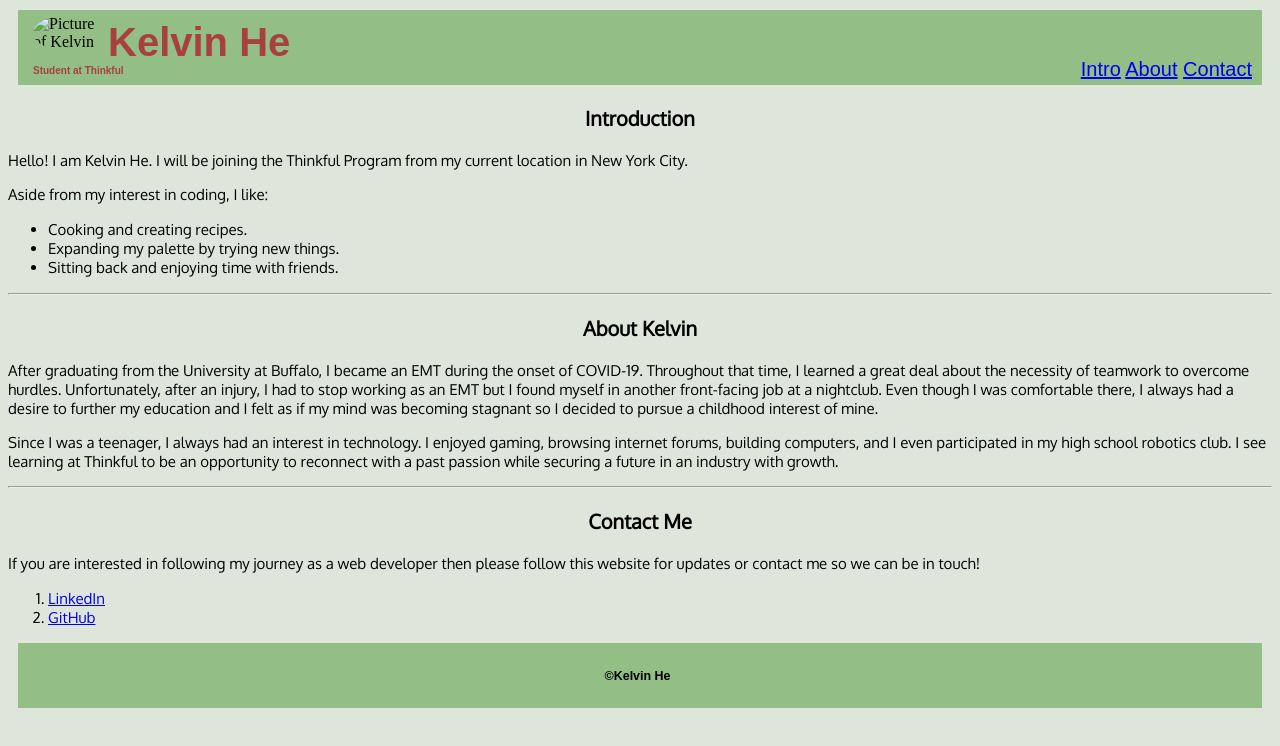
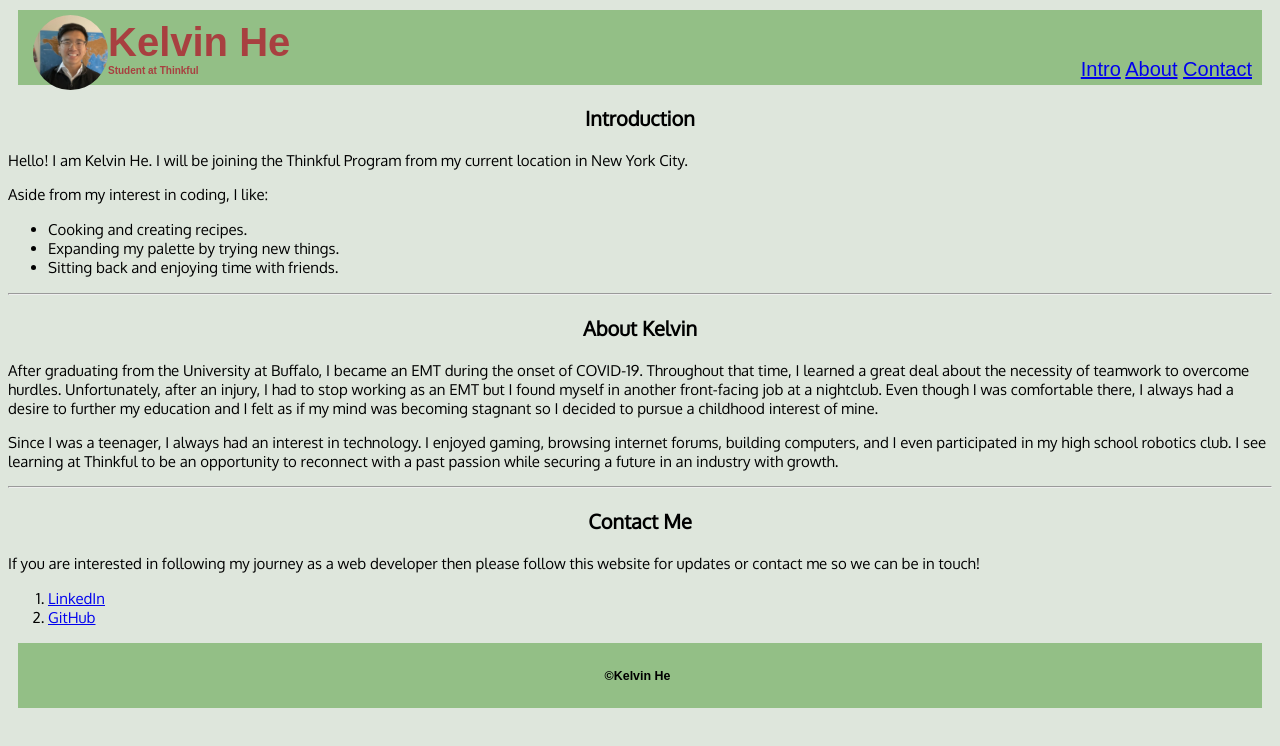
Before and after one commit to kelhe/Thinkful-Portfolio-Project, a plain HTML site: page index.html in a window 1280 px wide. Drawn offline with Linux system fonts and the light colour scheme; the site is published under a folder, as on GitHub Pages, so addresses that start at the root find nothing; a web font is replaced by a local one.

Commit message:
Update index.html

```diff
--- a/index.html
+++ b/index.html
@@ -12,7 +12,7 @@
 
 <body>
  <header class="box">
-   <img src="/images/photo.jpg" alt="Picture of Kelvin" class="circle-icon" align="left">
+   <img src="thinkful-portfolio-project/images/photo.jpg" alt="Picture of Kelvin" class="circle-icon" align="left">
    <div>
      <h1>Kelvin He</h1>
      <h2>Student at Thinkful</h2>
```
